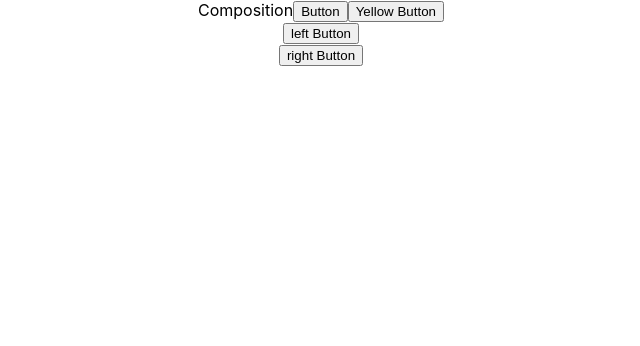
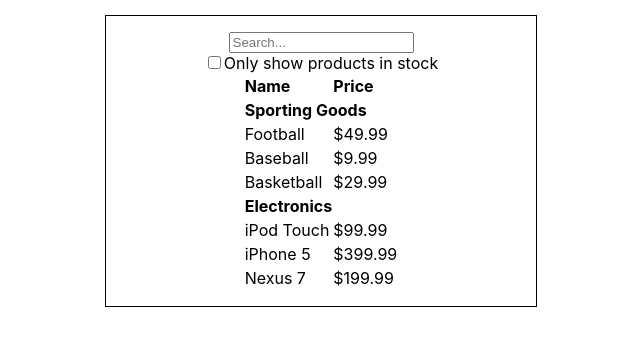
Before and after one commit to ngochaiisme/react-guild, a React (Create React App) app in the folder ReactMainConcept/my-app/: page / in a window 1280 px wide. Shown: the top 346 px of the page, without its empty margins (319-959 px from the left). Built offline with nearby package versions, Linux system fonts and the light colour scheme.

Commit message:
learned about Mockup & Done ReactMainConcept

```diff
--- a/ReactMainConcept/my-app/src/App.js
+++ b/ReactMainConcept/my-app/src/App.js
@@ -6,6 +6,7 @@ import Composition from './Composition & Inheritance/Composition'
 import Inheritance from './Composition & Inheritance/Inheritance'
 import DemoLifeCycle from './DemoLifeCycleComponent'
 import LoginControl from './LoginControl'
+import FilterableProductTable from './Mockup/FilterableProductTable'
 import ProductList from './ProductList/ProductList'
 import BasicControlledComponent from './Xử lý Form/ControlledComponent'
 import ControlledExample from './Xử lý Form/ControlledComponent'
@@ -25,7 +26,8 @@ function App() {
             {/* <FileInput /> */}
             {/* <Calculator /> */}
             {/* <Inheritance /> */}
-            <Composition />
+            {/* <Composition /> */}
+            <FilterableProductTable />
         </div>
     )
 }
--- /dev/null
+++ b/ReactMainConcept/my-app/src/Mockup/CategoryRow.jsx
@@ -0,0 +1,13 @@
+import React, { Component } from 'react'
+
+export class CategoryRow extends Component {
+    render() {
+        return (
+            <tr>
+                <th colSpan={2}>{this.props.category}</th>
+            </tr>
+        )
+    }
+}
+
+export default CategoryRow
--- /dev/null
+++ b/ReactMainConcept/my-app/src/Mockup/FilterableProductTable.css
@@ -0,0 +1,13 @@
+.FilterableProductTable {
+    border: 1px solid #000;
+    padding: 15px;
+    width: 400px;
+    margin: 15px auto;
+}
+
+table {
+    text-align: left;
+}
+table {
+    margin: 0 auto;
+}
--- /dev/null
+++ b/ReactMainConcept/my-app/src/Mockup/FilterableProductTable.jsx
@@ -0,0 +1,65 @@
+import React, { Component } from 'react'
+import './FilterableProductTable.css'
+import SearchBar from './SearchBar'
+import ProductTable from './ProductTable'
+
+const data = [
+    { category: 'Sporting Goods', price: '$49.99', stocked: true, name: 'Football' },
+    { category: 'Sporting Goods', price: '$9.99', stocked: true, name: 'Baseball' },
+    { category: 'Sporting Goods', price: '$29.99', stocked: false, name: 'Basketball' },
+    { category: 'Electronics', price: '$99.99', stocked: true, name: 'iPod Touch' },
+    { category: 'Electronics', price: '$399.99', stocked: false, name: 'iPhone 5' },
+    { category: 'Electronics', price: '$199.99', stocked: true, name: 'Nexus 7' },
+]
+
+const fetchAPI = () => Promise.resolve(data)
+
+export class FilterableProductTable extends Component {
+    constructor(props) {
+        super(props)
+
+        this.state = {
+            productList: [],
+            searchText: '',
+            inStock: false,
+        }
+    }
+
+    componentDidMount() {
+        fetchAPI().then((res) => {
+            this.setState({
+                productList: res,
+            })
+        })
+    }
+
+    handleChange = (event) => {
+        const name = event.target.name
+        if (name === 'product') {
+            this.setState({
+                searchText: event.target.value,
+            })
+        }
+        if (name === 'in stock') {
+            this.setState({
+                inStock: event.target.checked,
+            })
+        }
+    }
+
+    render() {
+        const { productList, searchText, inStock } = this.state
+        return (
+            <div className="FilterableProductTable">
+                <SearchBar
+                    searchText={searchText}
+                    inStock={inStock}
+                    handleChange={this.handleChange}
+                />
+                <ProductTable productList={productList} searchText={searchText} inStock={inStock} />
+            </div>
+        )
+    }
+}
+
+export default FilterableProductTable
--- /dev/null
+++ b/ReactMainConcept/my-app/src/Mockup/ProductRow.jsx
@@ -0,0 +1,15 @@
+import React, { Component } from 'react'
+
+export class ProductRow extends Component {
+    render() {
+        const { name, price } = this.props.productItem
+        return (
+            <tr>
+                <td>{name}</td>
+                <td>{price}</td>
+            </tr>
+        )
+    }
+}
+
+export default ProductRow
--- /dev/null
+++ b/ReactMainConcept/my-app/src/Mockup/ProductTable.jsx
@@ -0,0 +1,51 @@
+import React, { Component, Fragment } from 'react'
+import CategoryRow from './CategoryRow'
+import ProductRow from './ProductRow'
+
+export class ProductTable extends Component {
+    render() {
+        const { productList, searchText, inStock } = this.props
+
+        let lastCategory = null
+        const rows = []
+        productList.forEach((item) => {
+            if (inStock && !item.stocked) return
+            if (item.name.toLowerCase().indexOf(searchText.toLowerCase()) === -1) return
+
+            if (item.category !== lastCategory) {
+                rows.push(<CategoryRow key={item.category} category={item.category} />)
+            }
+            rows.push(<ProductRow key={item.name} productItem={item} />)
+
+            lastCategory = item.category
+        })
+
+        // let lastCategory = null
+        // const rows = productList.map((item) => {
+        //     if (item.category !== lastCategory) {
+        //         lastCategory = item.category
+        //         return (
+        //             <Fragment key={item.name}>
+        //                 <CategoryRow category={item.category} />
+        //                 <ProductRow productItem={item} />
+        //             </Fragment>
+        //         )
+        //     }
+        //     return <ProductRow productItem={item} key={item.name} />
+        // })
+
+        return (
+            <table>
+                <thead>
+                    <tr>
+                        <th>Name</th>
+                        <th>Price</th>
+                    </tr>
+                </thead>
+                <tbody>{rows}</tbody>
+            </table>
+        )
+    }
+}
+
+export default ProductTable
--- /dev/null
+++ b/ReactMainConcept/my-app/src/Mockup/SearchBar.jsx
@@ -0,0 +1,29 @@
+import React, { Component } from 'react'
+
+export class SearchBar extends Component {
+    render() {
+        const { searchText, inStock, handleChange } = this.props
+        return (
+            <form>
+                <input
+                    type="text"
+                    placeholder="Search..."
+                    value={searchText}
+                    onChange={handleChange}
+                    name="product"
+                />
+                <div>
+                    <input
+                        type="checkbox"
+                        value={inStock}
+                        name="in stock"
+                        onChange={handleChange}
+                    />
+                    Only show products in stock
+                </div>
+            </form>
+        )
+    }
+}
+
+export default SearchBar
--- a/ReactMainConcept/my-app/src/index.js
+++ b/ReactMainConcept/my-app/src/index.js
@@ -7,9 +7,9 @@ import reportWebVitals from './reportWebVitals'
 const root = ReactDOM.createRoot(document.getElementById('root'))
 
 root.render(
-    <React.StrictMode>
-        <App />
-    </React.StrictMode>
+    // <React.StrictMode>
+    <App />
+    // </React.StrictMode>
 )
 
 // If you want to start measuring performance in your app, pass a function
```
Also changed, not shown: ReactMainConcept/my-app/src/Mockup/mockup.png (added).
